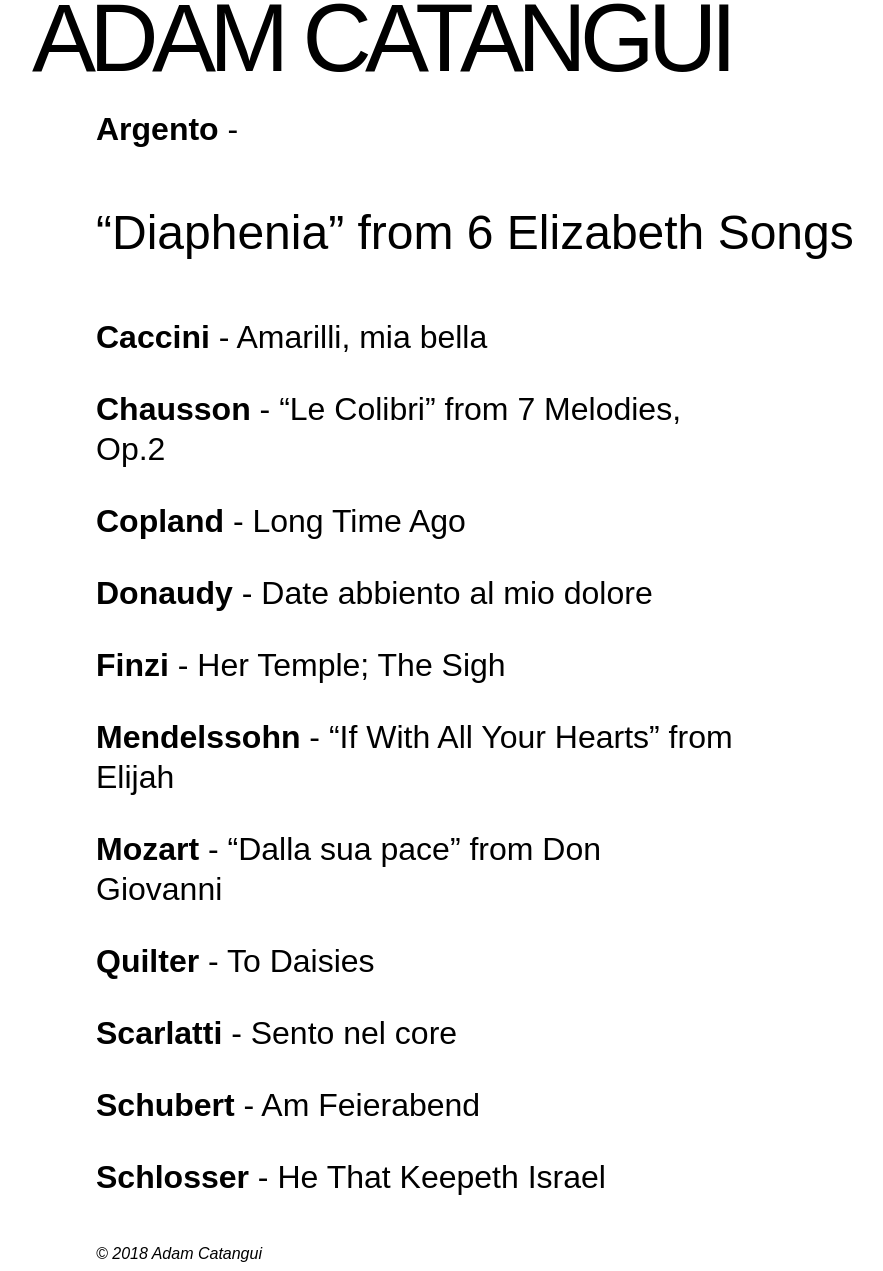
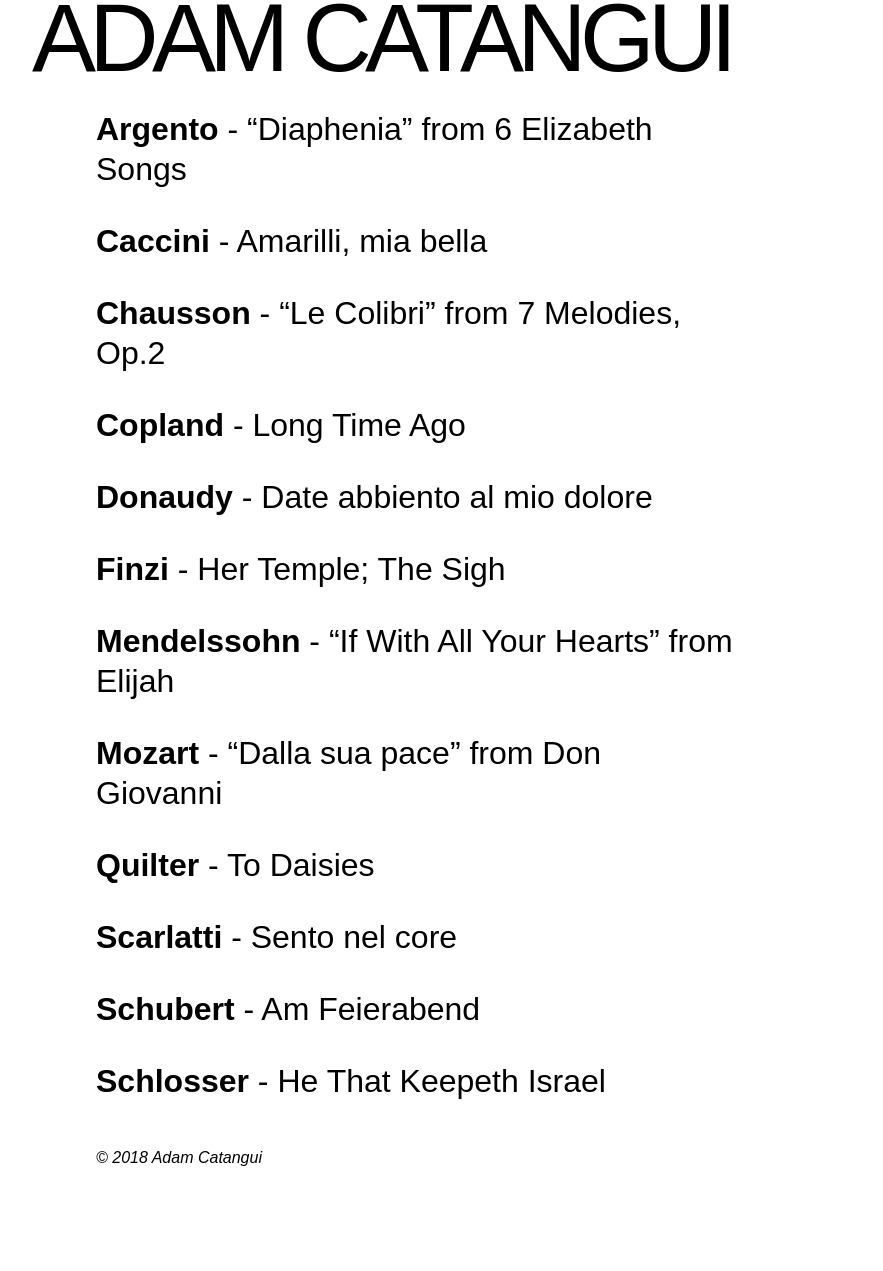
Before and after one commit to seancaat/adam, a Jekyll site: the page built from repertoire.md, in a window 1280 px wide. Shown: the whole page, without its empty margins (160-1043 px from the left). Built offline with Jekyll 4.4.1, drawn with Linux system fonts in a browser that asks for light colours; after the commit the page ends 1175 px from its top, so only the background shows below that.

```diff
--- a/repertoire.md
+++ b/repertoire.md
@@ -5,7 +5,7 @@ layout: default
 ---
 
 **Argento** -
-  - “Diaphenia” from 6 Elizabeth Songs
+  “Diaphenia” from 6 Elizabeth Songs
 
 **Caccini** - Amarilli, mia bella
 
```
